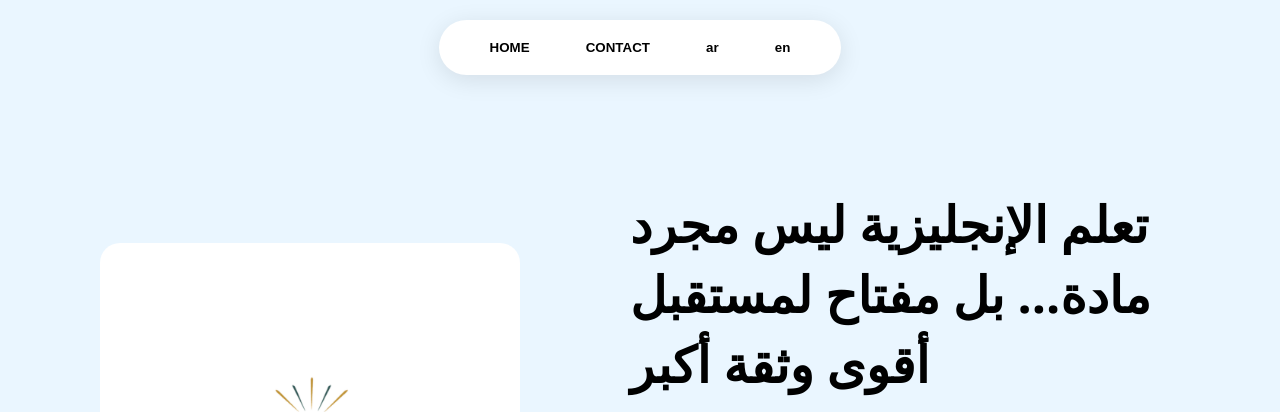
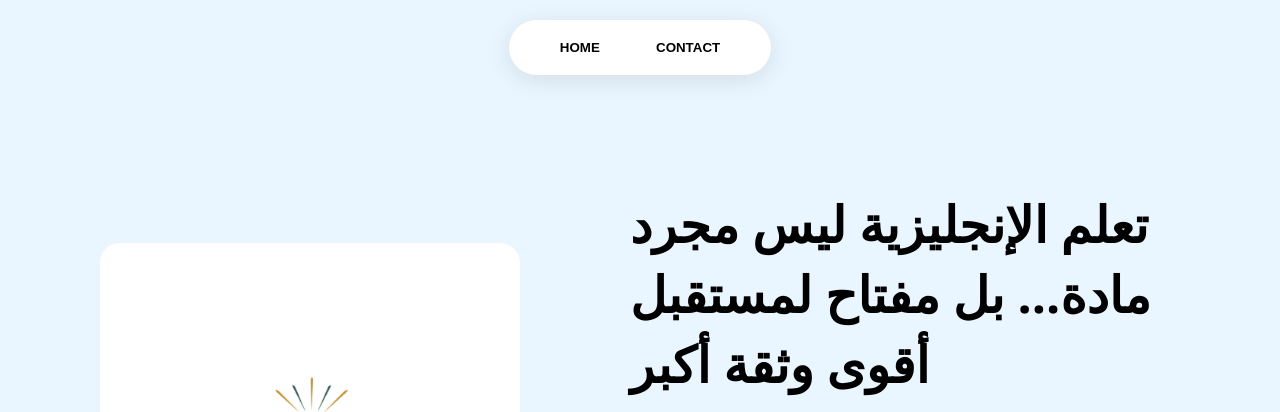
Before and after one commit to yoyou458/aseel-ashraf, a plain HTML site: page index.html in a window 1280 px wide. Shown: the top 412 px of the page. Drawn offline with Linux system fonts and the light colour scheme.

Commit message:
Update index.html

```diff
--- a/index.html
+++ b/index.html
@@ -204,8 +204,6 @@ p {
   <nav>
     <button onclick="showPage('home')">HOME</button>
     <button onclick="showPage('contact')">CONTACT</button>
-    <button onclick="setLang('ar')">ar</button>
-    <button onclick="setLang('en')">en</button>
   </nav>
 </header>
 
```
